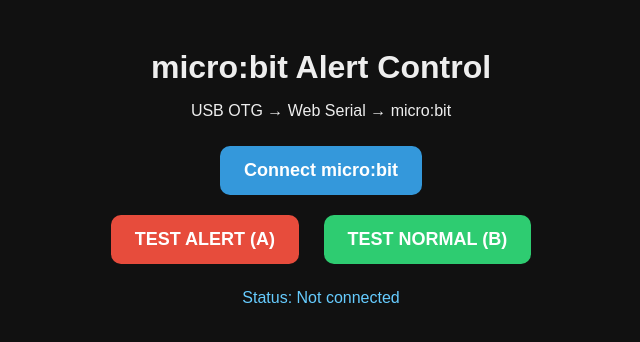
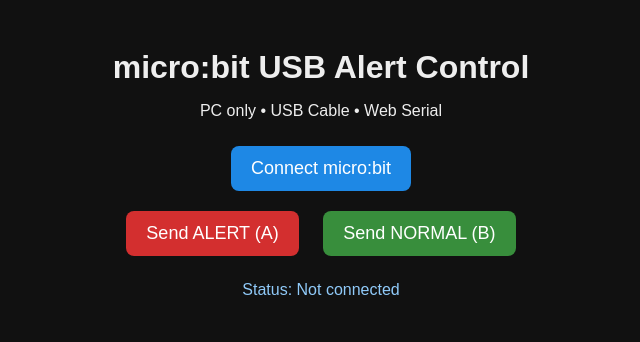
Before and after one commit to elavarasn-hub/CrowdCounterMicrobit, a website: page index.html in a window 1280 px wide. Shown: the whole page, without its empty margins (319-959 px from the left). Drawn offline with Linux system fonts and the light colour scheme.

Commit message:
Update index.html

```diff
--- a/index.html
+++ b/index.html
@@ -1,9 +1,9 @@
 <!DOCTYPE html>
 <html lang="en">
 <head>
-<meta charset="UTF-8" />
-<meta name="viewport" content="width=device-width, initial-scale=1.0" />
-<title>Micro:bit Alert Control (USB Serial)</title>
+<meta charset="UTF-8">
+<title>micro:bit USB Alert Control</title>
+<meta name="viewport" content="width=device-width, initial-scale=1.0">
 
 <style>
 body {
@@ -13,82 +13,98 @@
     text-align: center;
     padding: 20px;
 }
-  h1 { margin-bottom: 10px; }
+
+h1 {
+    margin-bottom: 10px;
+}
+
 button {
-    padding: 14px 24px;
+    font-size: 18px;
+    padding: 12px 20px;
     margin: 10px;
-    font-size: 18px;
-    border-radius: 10px;
     border: none;
-    font-weight: bold;
+    border-radius: 8px;
+    cursor: pointer;
 }
-  .connect { background: #3498db; color: white; }
-  .alert { background: #e74c3c; color: white; }
-  .normal { background: #2ecc71; color: white; }
+
+#connectBtn {
+    background: #1e88e5;
+    color: white;
+}
+
+#alertBtn {
+    background: #d32f2f;
+    color: white;
+}
+
+#normalBtn {
+    background: #388e3c;
+    color: white;
+}
+
 #status {
     margin-top: 15px;
     font-size: 16px;
-    color: #6cf;
+    color: #90caf9;
 }
 </style>
 </head>
 
 <body>
 
-<h1>micro:bit Alert Control</h1>
-<p>USB OTG → Web Serial → micro:bit</p>
+<h1>micro:bit USB Alert Control</h1>
+<p>PC only • USB Cable • Web Serial</p>
 
-<button class="connect" onclick="connectSerial()">Connect micro:bit</button>
-<br>
-<button class="alert" onclick="sendAlert()">TEST ALERT (A)</button>
-<button class="normal" onclick="sendNormal()">TEST NORMAL (B)</button>
+<button id="connectBtn">Connect micro:bit</button><br>
 
-<p id="status">Status: Not connected</p>
+<button id="alertBtn" disabled>Send ALERT (A)</button>
+<button id="normalBtn" disabled>Send NORMAL (B)</button>
+
+<div id="status">Status: Not connected</div>
 
 <script>
 let port;
 let writer;
 
-// ---------- CONNECT ----------
+const connectBtn = document.getElementById("connectBtn");
+const alertBtn   = document.getElementById("alertBtn");
+const normalBtn  = document.getElementById("normalBtn");
+const statusDiv  = document.getElementById("status");
+
 async function connectSerial() {
-  if (!("serial" in navigator)) {
-    alert("Web Serial not supported. Use Chrome.");
-    return;
-  }
-
     try {
         port = await navigator.serial.requestPort();
         await port.open({ baudRate: 115200 });
 
         writer = port.writable.getWriter();
-    document.getElementById("status").innerText =
-      "Status: Connected to micro:bit (USB)";
+
+        statusDiv.innerText = "Status: micro:bit connected";
+        alertBtn.disabled = false;
+        normalBtn.disabled = false;
+
     } catch (err) {
         alert("Connection failed: " + err);
     }
 }
 
-// ---------- SEND DATA ----------
-async function sendLine(text) {
-  if (!writer) {
-    alert("Please connect micro:bit first");
-    return;
-  }
+async function sendCommand(cmd) {
+    if (!writer) return;
 
-  const data = new TextEncoder().encode(text + "\n");
+    const data = new TextEncoder().encode(cmd + "\n");
     await writer.write(data);
 }
 
-// ---------- BUTTON ACTIONS ----------
-function sendAlert() {
-  sendLine("A");
-  alert("Sent ALERT (A)");
-}
+connectBtn.onclick = connectSerial;
 
-function sendNormal() {
-  sendLine("B");
-  alert("Sent NORMAL (B)");
-}
+alertBtn.onclick = () => {
+    sendCommand("A");
+    statusDiv.innerText = "Status: ALERT sent (A)";
+};
+
+normalBtn.onclick = () => {
+    sendCommand("B");
+    statusDiv.innerText = "Status: NORMAL sent (B)";
+};
 </script>
 
 </body>
```
Lines whose indentation alone changed are shown as unchanged.
